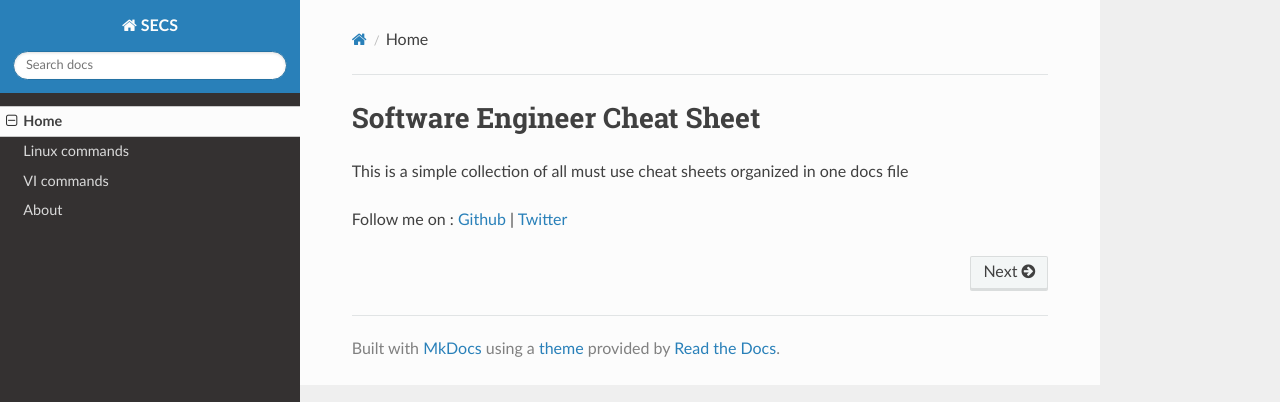
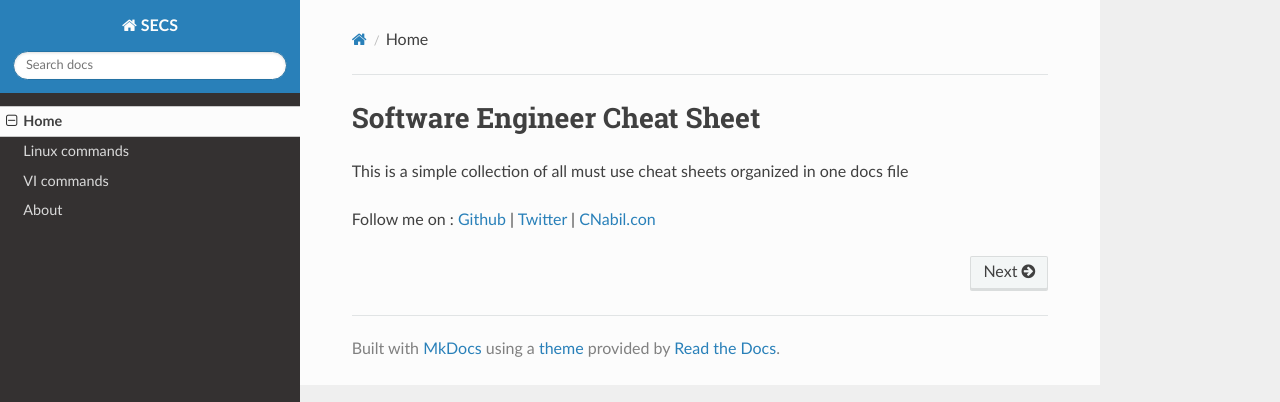
Before and after one commit to cnabilhub/secs, an MkDocs documentation site: the page built from docs/index.md, in a window 1280 px wide. Shown: the top 402 px of the page. Built offline with MkDocs 1.6.1, drawn with Linux system fonts in a browser that asks for light colours; nearby versions of some CDN libraries.

Commit message:
adding website

```diff
--- a/docs/index.md
+++ b/docs/index.md
@@ -3,4 +3,4 @@
 This is a simple collection of all must use cheat sheets organized in one docs file
 
 Follow me on : [Github](https://github.com/cnabilhub)  |
-[Twitter](https://github.com/cnabilhub)
+[Twitter](https://github.com/cnabilhub) | [CNabil.con](https://cnabil.com)
--- a/index.html
+++ b/index.html
@@ -84,7 +84,7 @@
                 <h1 id="software-engineer-cheat-sheet">Software Engineer Cheat Sheet</h1>
 <p>This is a simple collection of all must use cheat sheets organized in one docs file</p>
 <p>Follow me on : <a href="https://github.com/cnabilhub">Github</a>  |
-<a href="https://github.com/cnabilhub">Twitter</a></p>
+<a href="https://github.com/cnabilhub">Twitter</a> | <a href="https://cnabil.com">CNabil.con</a></p>
 
             </div>
           </div><footer>
```
Also changed, not shown: other parts of index.html (+1 -1 lines), site/index.html, site/search/search_index.json, 3 other files.
